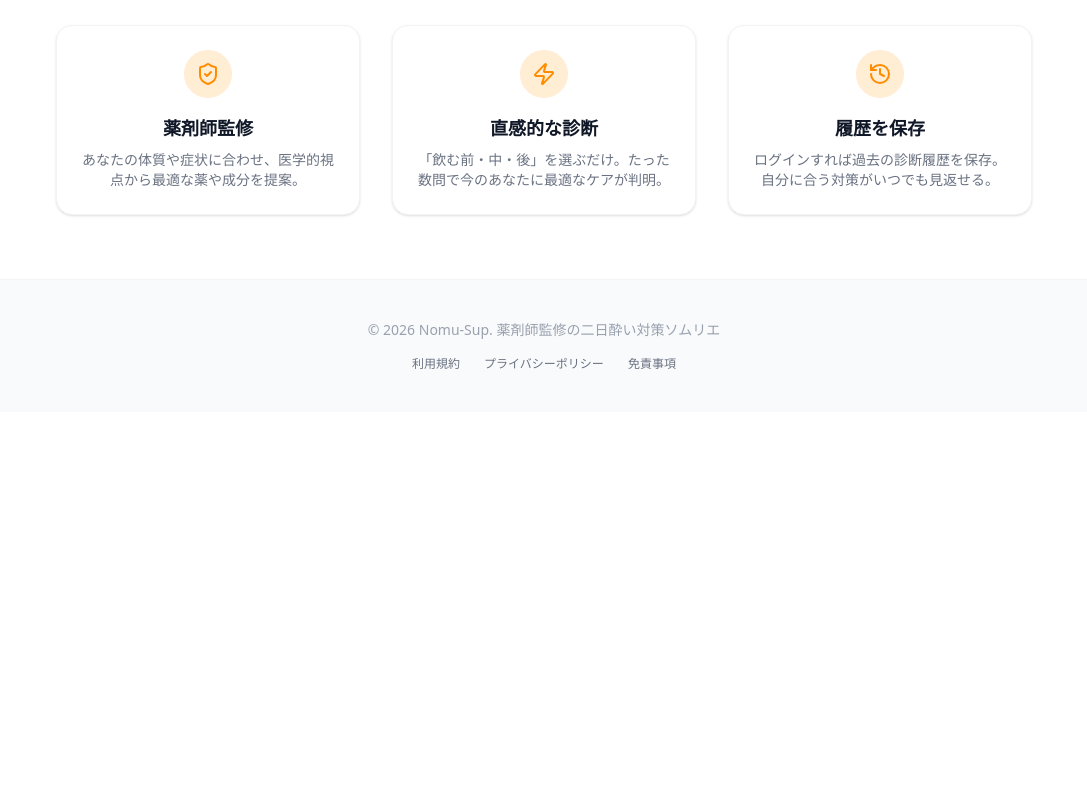
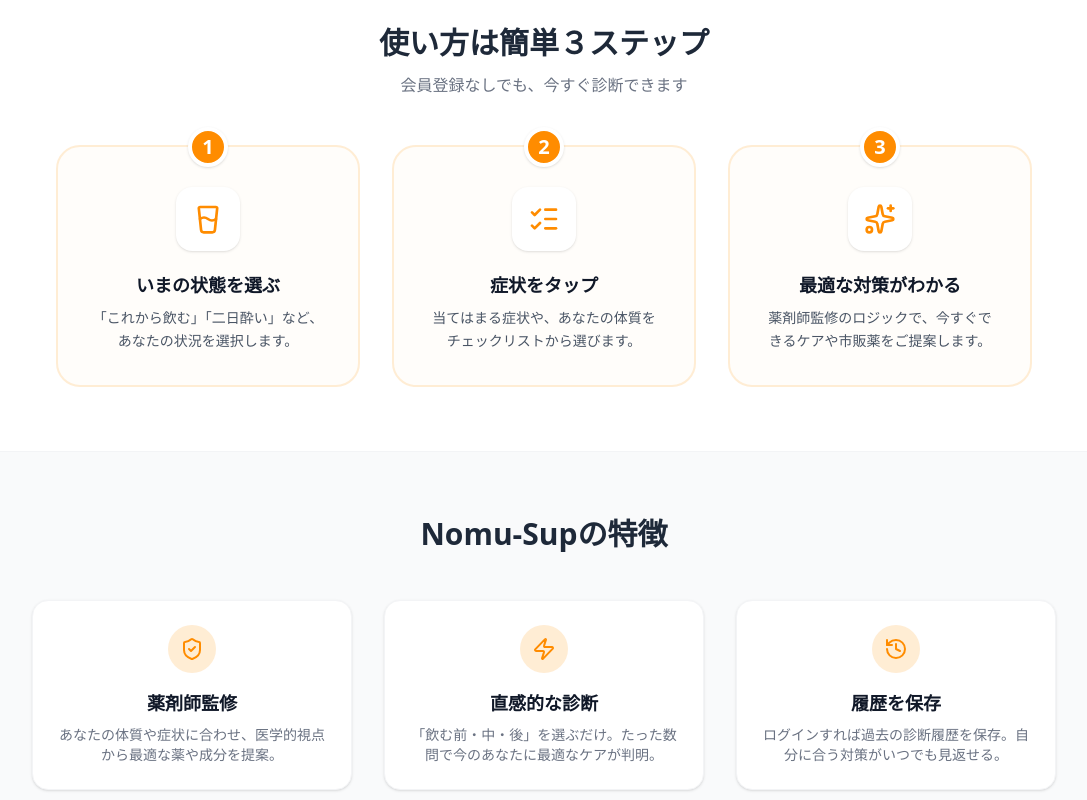
Before and after one commit to uekan-source/NomuSup, a React (Vite) app in the folder frontend/: page / in a window 1280 px wide. Shown: the part 540-1340 px from the top of the page, without its empty margins (96-1183 px from the left). Before the commit the page ends 952 px from the top, so only its background shows below. Built offline with nearby package versions, Linux system fonts and the light colour scheme; no server answers.

Commit message:
トップページに使い方の挿入

```diff
--- a/frontend/src/pages/Home.tsx
+++ b/frontend/src/pages/Home.tsx
@@ -1,5 +1,6 @@
 import { Link } from 'react-router-dom';
-import { ShieldCheck, Zap, History, ChevronRight } from 'lucide-react';
+// 👇 新しく使うアイコン（GlassWater, ListChecks, Sparkles）を追加でインポートします
+import { ShieldCheck, Zap, History, ChevronRight, GlassWater, ListChecks, Sparkles } from 'lucide-react';
 
 const Home = () => {
   return (
@@ -22,10 +23,59 @@
         </Link>
       </section>
 
-      {/* 特徴セクション：アプリの強みを3つ紹介 */}
+      {/* ▼▼▼ ここから追加：使い方セクション ▼▼▼ */}
       <section className="py-16 px-6 max-w-5xl mx-auto w-full">
+        <div className="text-center mb-12">
+          <h2 className="text-3xl font-bold text-gray-800">使い方は簡単３ステップ</h2>
+          <p className="text-gray-500 mt-3">会員登録なしでも、今すぐ診断できます</p>
+        </div>
+
+        {/* md:grid-cols-3 で、スマホなら縦並び、PCなら横に3つ並ぶようになります */}
+        <div className="grid grid-cols-1 md:grid-cols-3 gap-10 md:gap-8">
+
+          {/* Step 1 */}
+          <div className="relative text-center p-8 border-2 border-orange-100 rounded-3xl bg-orange-50/30">
+            {/* 上にはみ出す数字バッジ */}
+            <div className="absolute -top-5 left-1/2 -translate-x-1/2 bg-primary text-white w-10 h-10 rounded-full flex items-center justify-center font-bold text-xl border-4 border-white shadow-sm">1</div>
+            <div className="mt-2 mb-5 bg-white w-16 h-16 rounded-2xl flex items-center justify-center mx-auto shadow-sm text-primary">
+              <GlassWater className="w-8 h-8" />
+            </div>
+            <h3 className="font-bold text-lg mb-2">いまの状態を選ぶ</h3>
+            <p className="text-sm text-gray-600 leading-relaxed">「これから飲む」「二日酔い」など、あなたの状況を選択します。</p>
+          </div>
+
+          {/* Step 2 */}
+          <div className="relative text-center p-8 border-2 border-orange-100 rounded-3xl bg-orange-50/30">
+            <div className="absolute -top-5 left-1/2 -translate-x-1/2 bg-primary text-white w-10 h-10 rounded-full flex items-center justify-center font-bold text-xl border-4 border-white shadow-sm">2</div>
+            <div className="mt-2 mb-5 bg-white w-16 h-16 rounded-2xl flex items-center justify-center mx-auto shadow-sm text-primary">
+              <ListChecks className="w-8 h-8" />
+            </div>
+            <h3 className="font-bold text-lg mb-2">症状をタップ</h3>
+            <p className="text-sm text-gray-600 leading-relaxed">当てはまる症状や、あなたの体質をチェックリストから選びます。</p>
+          </div>
+
+          {/* Step 3 */}
+          <div className="relative text-center p-8 border-2 border-orange-100 rounded-3xl bg-orange-50/30">
+            <div className="absolute -top-5 left-1/2 -translate-x-1/2 bg-primary text-white w-10 h-10 rounded-full flex items-center justify-center font-bold text-xl border-4 border-white shadow-sm">3</div>
+            <div className="mt-2 mb-5 bg-white w-16 h-16 rounded-2xl flex items-center justify-center mx-auto shadow-sm text-primary">
+              <Sparkles className="w-8 h-8" />
+            </div>
+            <h3 className="font-bold text-lg mb-2">最適な対策がわかる</h3>
+            <p className="text-sm text-gray-600 leading-relaxed">薬剤師監修のロジックで、今すぐできるケアや市販薬をご提案します。</p>
+          </div>
+
+        </div>
+      </section>
+      {/* ▲▲▲ ここまで追加 ▲▲▲ */}
+
+      {/* 特徴セクション：アプリの強みを3つ紹介（既存のコードそのまま） */}
+      <section className="py-16 px-6 bg-gray-50 border-t border-gray-100 w-full">
+        <div className="max-w-5xl mx-auto">
+          <div className="text-center mb-12">
+            <h2 className="text-3xl font-bold text-gray-800">Nomu-Supの特徴</h2>
+          </div>
           <div className="grid grid-cols-1 md:grid-cols-3 gap-8">
-          <div className="text-center p-6 bg-white rounded-2xl shadow-sm border border-gray-100">
+            <div className="text-center p-6 bg-white rounded-2xl shadow-sm border border-gray-100 hover:shadow-md transition-shadow">
               <div className="bg-orange-100 w-12 h-12 rounded-full flex items-center justify-center mx-auto mb-4">
                 <ShieldCheck className="text-primary w-6 h-6" />
               </div>
@@ -33,7 +83,7 @@
               <p className="text-sm text-gray-500">あなたの体質や症状に合わせ、医学的視点から最適な薬や成分を提案。</p>
             </div>
 
-          <div className="text-center p-6 bg-white rounded-2xl shadow-sm border border-gray-100">
+            <div className="text-center p-6 bg-white rounded-2xl shadow-sm border border-gray-100 hover:shadow-md transition-shadow">
               <div className="bg-orange-100 w-12 h-12 rounded-full flex items-center justify-center mx-auto mb-4">
                 <Zap className="text-primary w-6 h-6" />
               </div>
@@ -41,12 +91,13 @@
               <p className="text-sm text-gray-500">「飲む前・中・後」を選ぶだけ。たった数問で今のあなたに最適なケアが判明。</p>
             </div>
 
-          <div className="text-center p-6 bg-white rounded-2xl shadow-sm border border-gray-100">
+            <div className="text-center p-6 bg-white rounded-2xl shadow-sm border border-gray-100 hover:shadow-md transition-shadow">
               <div className="bg-orange-100 w-12 h-12 rounded-full flex items-center justify-center mx-auto mb-4">
                 <History className="text-primary w-6 h-6" />
               </div>
               <h3 className="font-bold text-lg mb-2">履歴を保存</h3>
               <p className="text-sm text-gray-500">ログインすれば過去の診断履歴を保存。自分に合う対策がいつでも見返せる。</p>
+            </div>
           </div>
         </div>
       </section>
```
Lines whose indentation alone changed are shown as unchanged.
